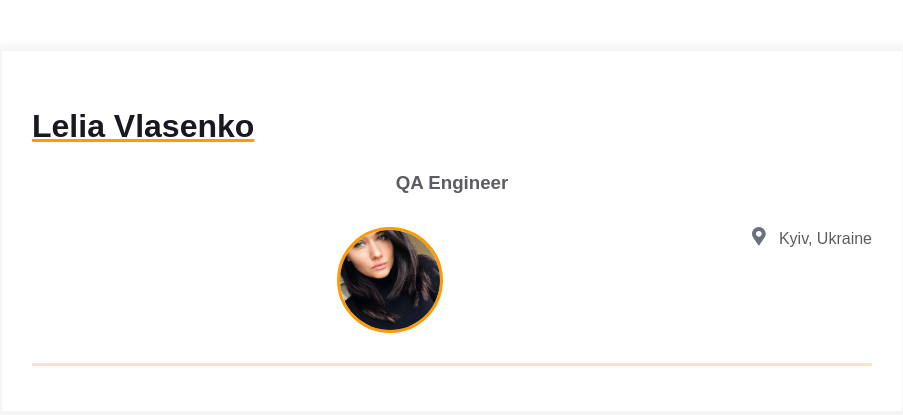
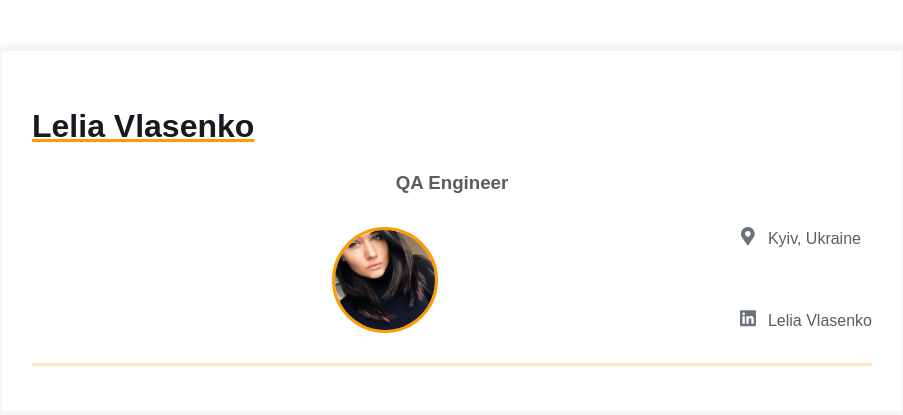
Before and after one commit to LeliaVlasenko/homepage, a plain HTML site: page index.html in a window 1280 px wide. Shown: the whole page, without its empty margins (188-1091 px from the left). Drawn offline with Linux system fonts and the light colour scheme.

Commit message:
Added contact info linkedin

```diff
--- a/index.html
+++ b/index.html
@@ -32,6 +32,16 @@
                   </div>
                   <span>Kyiv, Ukraine</span>
                 </a>
+                <a href="https://www.linkedin.com/in/lelyakupina/" rel="author" class="contact-info__item">
+                  <div class="contact-info__item-icon-wrapper">
+                    <svg class="contact-info__item-icon" xmlns="http://www.w3.org/2000/svg" viewBox="0 0 448 512">
+                      <path
+                        d="M416 32H31.9C14.3 32 0 46.5 0 64.3v383.4C0 465.5 14.3 480 31.9 480H416c17.6 0 32-14.5 32-32.3V64.3c0-17.8-14.4-32.3-32-32.3zM135.4 416H69V202.2h66.5V416zm-33.2-243c-21.3 0-38.5-17.3-38.5-38.5S80.9 96 102.2 96c21.2 0 38.5 17.3 38.5 38.5 0 21.3-17.2 38.5-38.5 38.5zm282.1 243h-66.4V312c0-24.8-.5-56.7-34.5-56.7-34.6 0-39.9 27-39.9 54.9V416h-66.4V202.2h63.7v29.2h.9c8.9-16.8 30.6-34.5 62.9-34.5 67.2 0 79.7 44.3 79.7 101.9V416z">
+                      </path>
+                    </svg>
+                  </div>
+                  <span>Lelia Vlasenko</span>
+                </a>
               </div>
             </div>
           </div>
```
